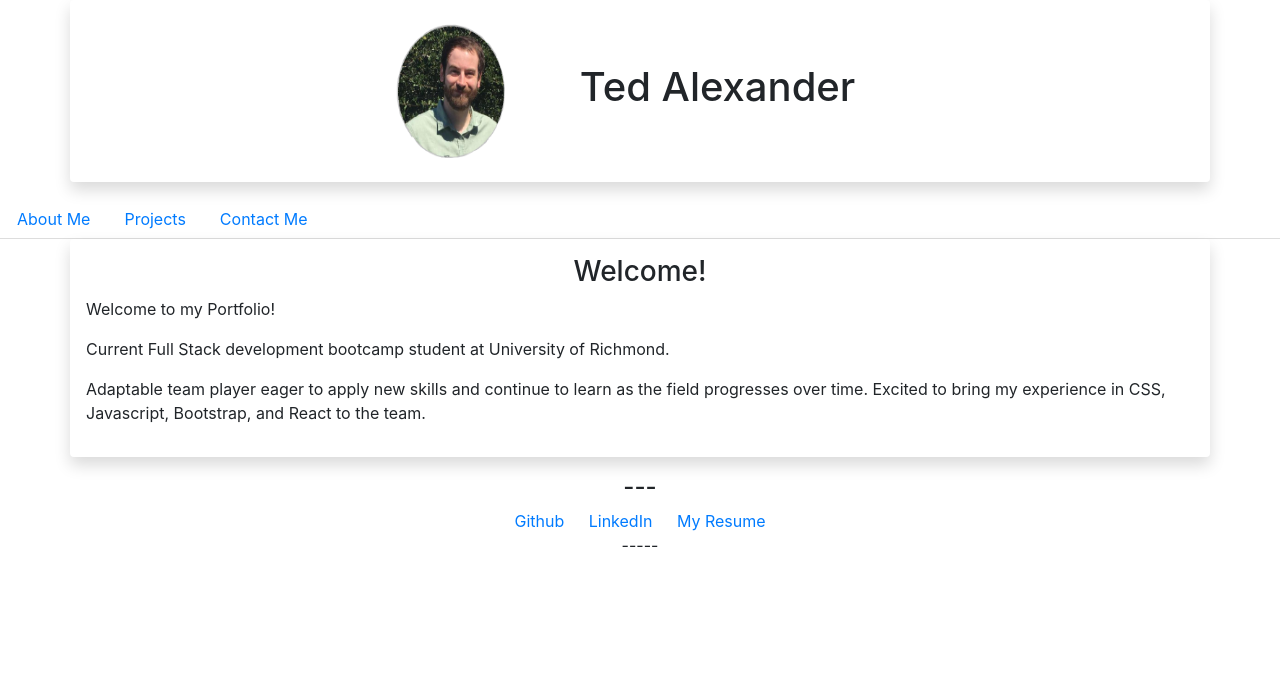
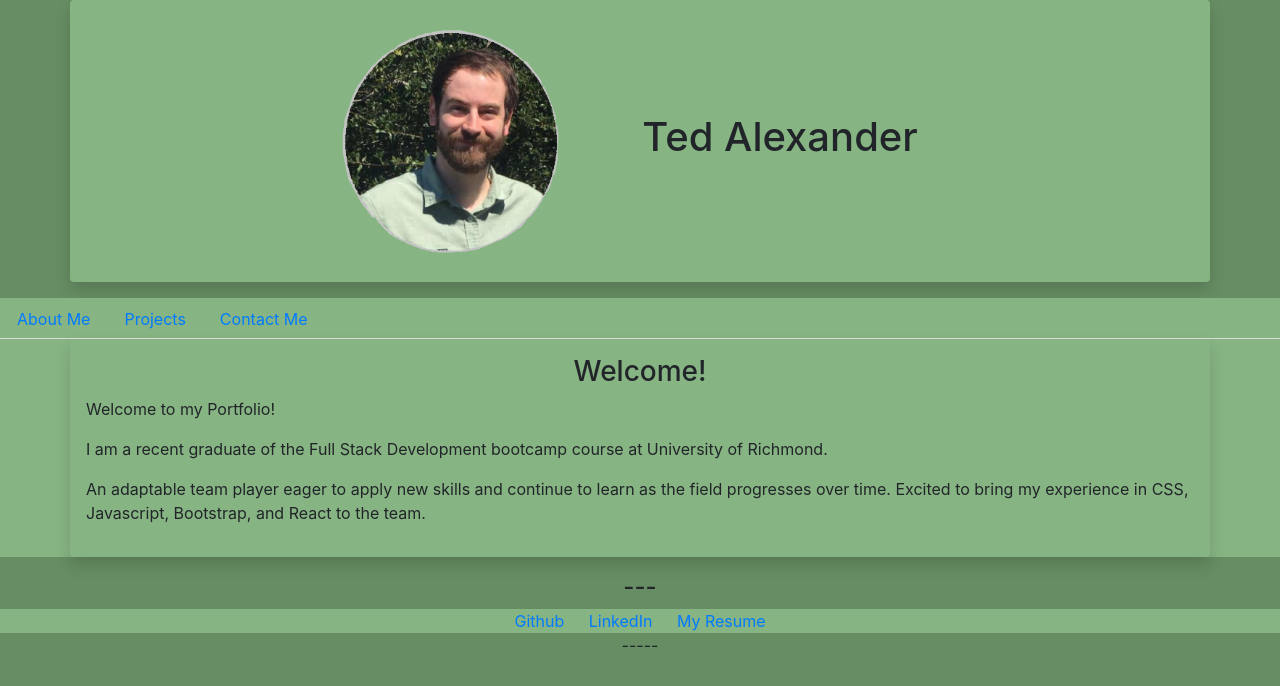
Before and after one commit to Ted-Alexander/react-portfolio, a React (Create React App) app: page / in a window 1280 px wide. Shown: the top 686 px of the page. Built offline with nearby package versions, Linux system fonts and the light colour scheme.

Commit message:
various style fixes

```diff
--- a/public/index.html
+++ b/public/index.html
@@ -19,10 +19,10 @@
   </head>
   <body>
     <noscript>You need to enable JavaScript to run this app.</noscript>
-    <header class="container shadow p-3 mb-3 rounded">
+    <header class="container shadow p-3 mb-3 rounded top6">
       <div class="row justify-content-md-center">
           <div class="col col-lg-auto">
-              <img class="portrait" src="./images/gtr.png" height="150px" width="125px" alt="a photo of me, Ted Alexander">
+              <img class="portrait" src="./images/gtr.png" height="250px" width="250px" alt="a photo of me, Ted Alexander">
           </div>
           <div class="col col-lg-4 align-self-center">
               <h1 class="text-center">Ted Alexander</h1>
@@ -30,12 +30,12 @@
       </div>
   </header>
 
-  <div id="root"></div>
+  <div id="root" class="top6"></div>
 
-  <footer className="footer" style="text-align:center;">
+  <footer className="footer top6" style="text-align:center;">
 
     <h4>---</h4>
-    <div className="card-body">
+    <div className="card-body" class="top6">
       <a href="https://github.com/Ted-Alexander" class="card-link">Github</a>
       <a href="https://www.linkedin.com/in/theodore-alexander-65276a96/" class="card-link">LinkedIn</a>
       <a href="https://docs.google.com/document/d/1D9tc-Kzvh6A7t-ycY3xzZ2ZB2HDoqQ14C9jkhdVTPyg" class="card-link" id="resume">My Resume</a>
@@ -47,5 +47,6 @@
 
   </body>
   <link rel="stylesheet" href="https://maxcdn.bootstrapcdn.com/bootstrap/4.0.0-beta.2/css/bootstrap.min.css">
+  <link rel="stylesheet" href="./style.css">
 
 </html>
--- a/public/style.css
+++ b/public/style.css
@@ -5,7 +5,12 @@
 }
 
 body {
-    background-color: hsl(140, 66%, 32%);
+    background-color: #668d63;
+
+}
+
+.top6 {
+    background-color: #87b483;
 }
 
 .header {
@@ -59,7 +64,7 @@ body {
     padding: 50px;
     height: 300px;
     font-family: 'Gill Sans', 'Gill Sans MT', Calibri, 'Trebuchet MS', sans-serif;
-    background-color: hsl(140, 66%, 32%);
+    background-color: #70c069;
     color: #ffffff;
     display:block;
 
@@ -69,7 +74,7 @@ body {
     margin-bottom: 20px;
     padding: 50px;
     font-family: 'Gill Sans', 'Gill Sans MT', Calibri, 'Trebuchet MS', sans-serif;
-    background-color: hsl(140, 66%, 32%);
+    background-color: #668d63;
     color:black;
     display: block;
 
--- a/src/components/pages/AboutMe.js
+++ b/src/components/pages/AboutMe.js
@@ -6,9 +6,9 @@ export default function About() {
         <h3 class="text-center">Welcome!</h3>
         <p>Welcome to my Portfolio!</p>
         <p>
-        Current Full Stack development bootcamp student at University of Richmond. </p>
+        I am a recent graduate of the Full Stack Development bootcamp course at University of Richmond. </p>
         <p>
-        Adaptable team player eager to apply new skills and continue to learn as the field progresses over time. Excited to bring my experience in CSS, Javascript, Bootstrap, and React to the team.
+        An adaptable team player eager to apply new skills and continue to learn as the field progresses over time. Excited to bring my experience in CSS, Javascript, Bootstrap, and React to the team.
         </p>
 
       </article>
```
